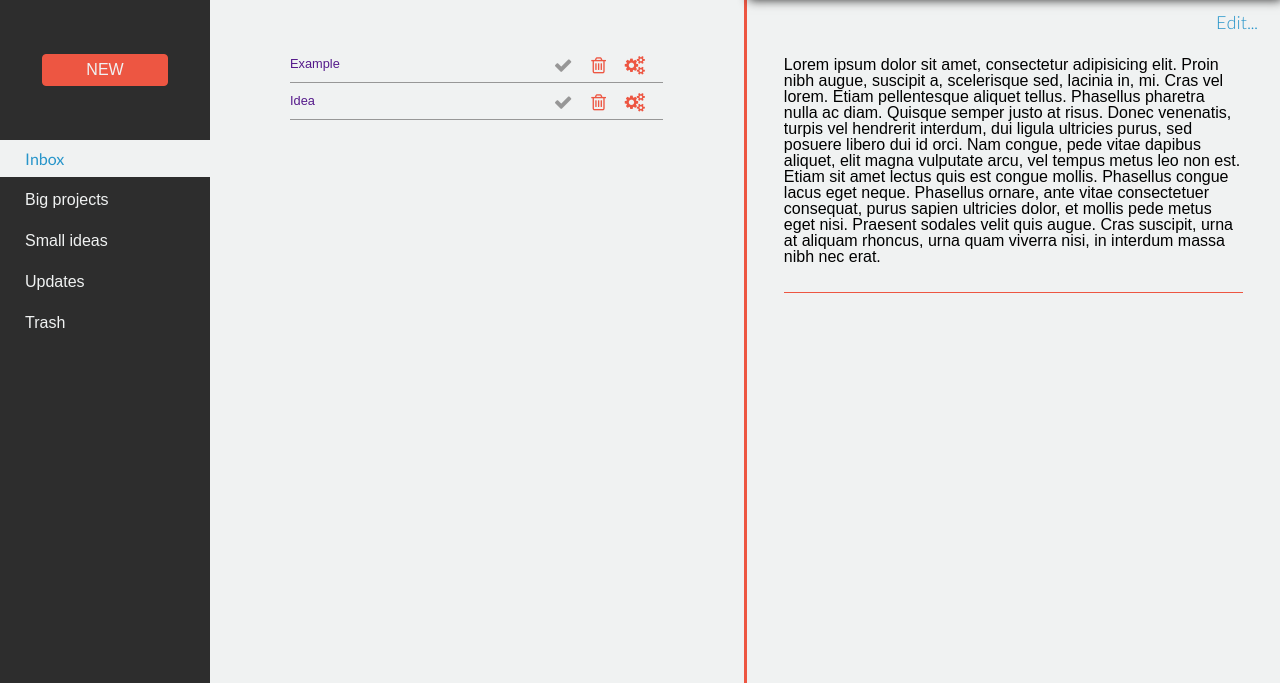
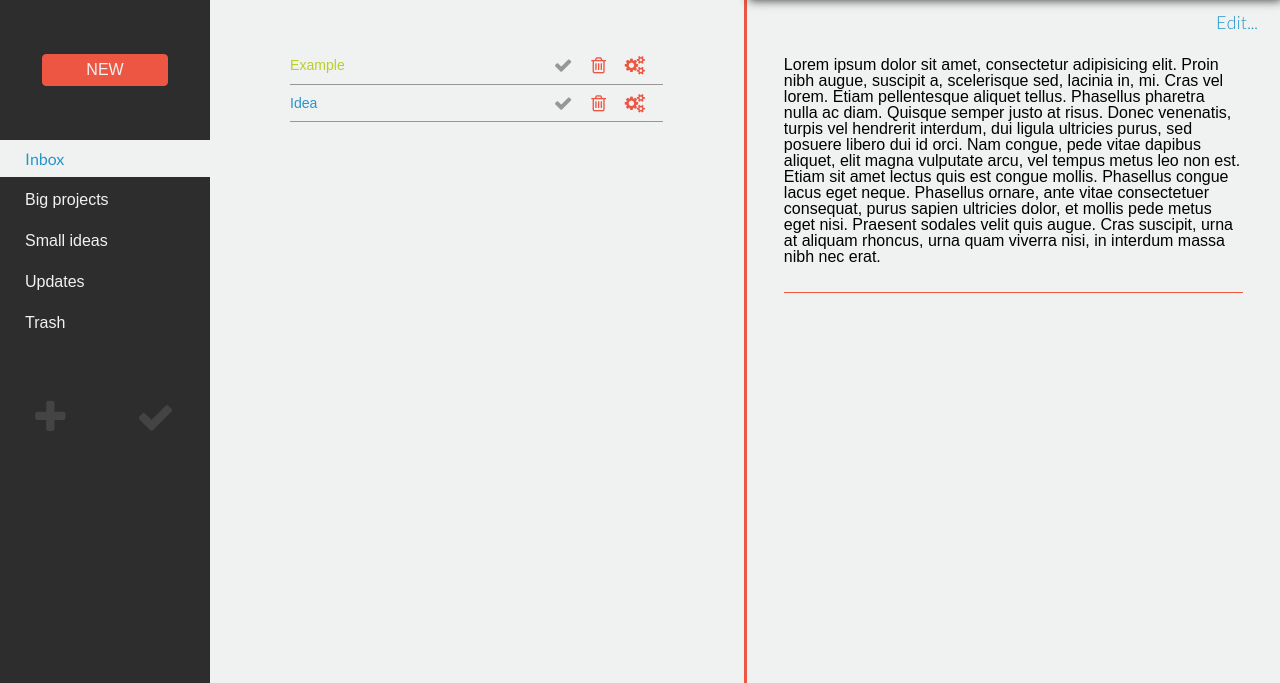
Before and after one commit to WetCouch/Ideas, a website: page index.html in a window 1280 px wide. Shown: the part 117-800 px from the top of the page. Drawn offline with Linux system fonts and the light colour scheme.

Commit message:
Fixed styling

```diff
--- a/index.html
+++ b/index.html
@@ -23,13 +23,17 @@
         <li><a href="" onClick="return false;" id="nav-4" class="navigation nav-link">Updates</a></li>
         <li><a href="" onClick="return false;" id="nav-5" class="navigation nav-link">Trash</a></li>
     </ul>
+    <div class="nav-icons">
+        <a href="" class="nav-icon is-unactive"><i class="fa fa-plus fa-2x"></i></a>
+        <a href="" class="nav-icon is-unactive"><i class="fa fa-check fa-2x"></i></a>
+    </div>
 </div>
 <div id="ideas">
     <h2 class="list-header">Inbox</h2>
 
     <ul class="list">
         <li><div class="list-component" id="l-1">
-            <a class="list-title" href="">Example</a>
+            <a class="list-title is-selected" href="">Example</a>
             <a class="list-icon" href=""><i class="fa fa-cogs fa-lg"></i></a>
             <a class="list-icon" href=""><i class="fa fa-trash-o fa-lg"></i></a>
             <a class="list-icon is-unactive" href=""><i class="fa fa-check fa-lg"></i></a>
--- a/src/modules/list/_list.scss
+++ b/src/modules/list/_list.scss
@@ -9,13 +9,18 @@
   margin-left: 15%;
   margin-right: 15%;
   .list-component {
-    font-size: 1vmax;
+    font-size: 1.1vmax;
     border-bottom: solid #979797 1px;
     margin-bottom: 3%;
     padding-bottom: 3%;
     .list-title {
       margin-bottom: 20px;
+      color: $colorBlue;
     }
+    .is-selected {
+      color: $colorGreen;
+    }
+
     .list-icon {
       color: $colorRed;
       font-size: 1.1vmax;
--- a/src/modules/navigation/_navigation.scss
+++ b/src/modules/navigation/_navigation.scss
@@ -22,3 +22,17 @@
   margin-top: 4px;
   margin-bottom: 4px;
 }
+
+.nav-icons {
+  font-size: 1.5vmax;
+  display: flex;
+  flex-direction: row;
+  justify-content: space-around;
+  margin-top: 25%;
+  .nav-icon {
+    color: $colorRed;
+  }
+  .is-unactive {
+    color: #444444;
+  }
+}
```
Also changed, not shown: src/css/styles.css, 1 other file.
